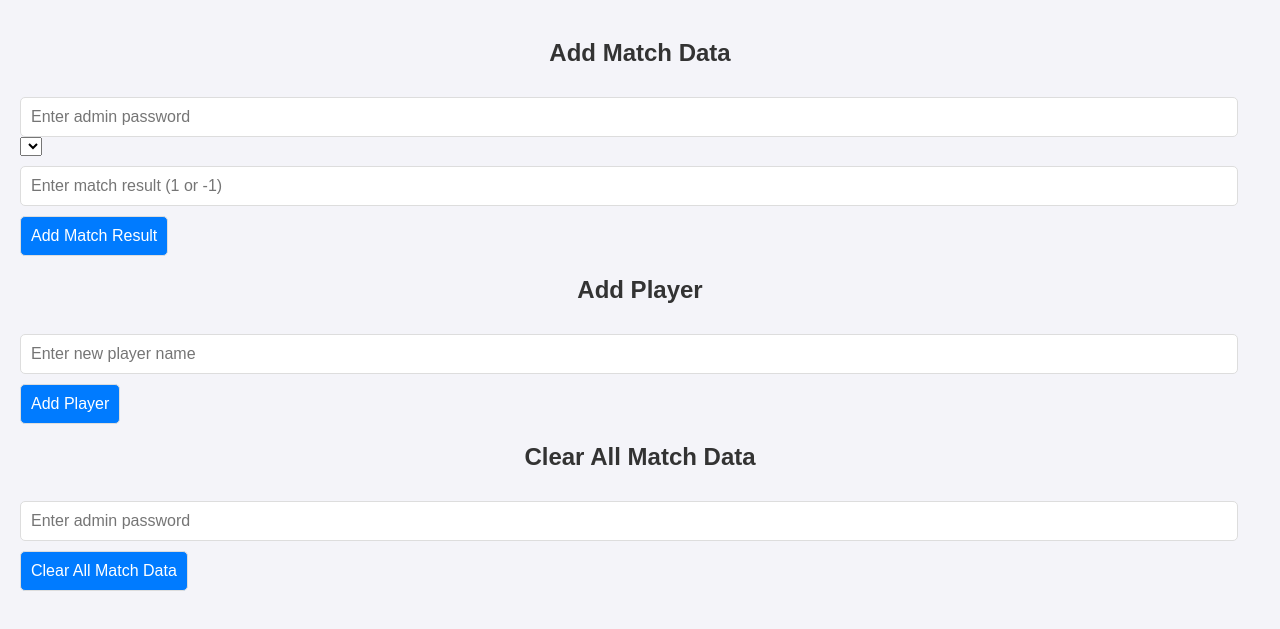
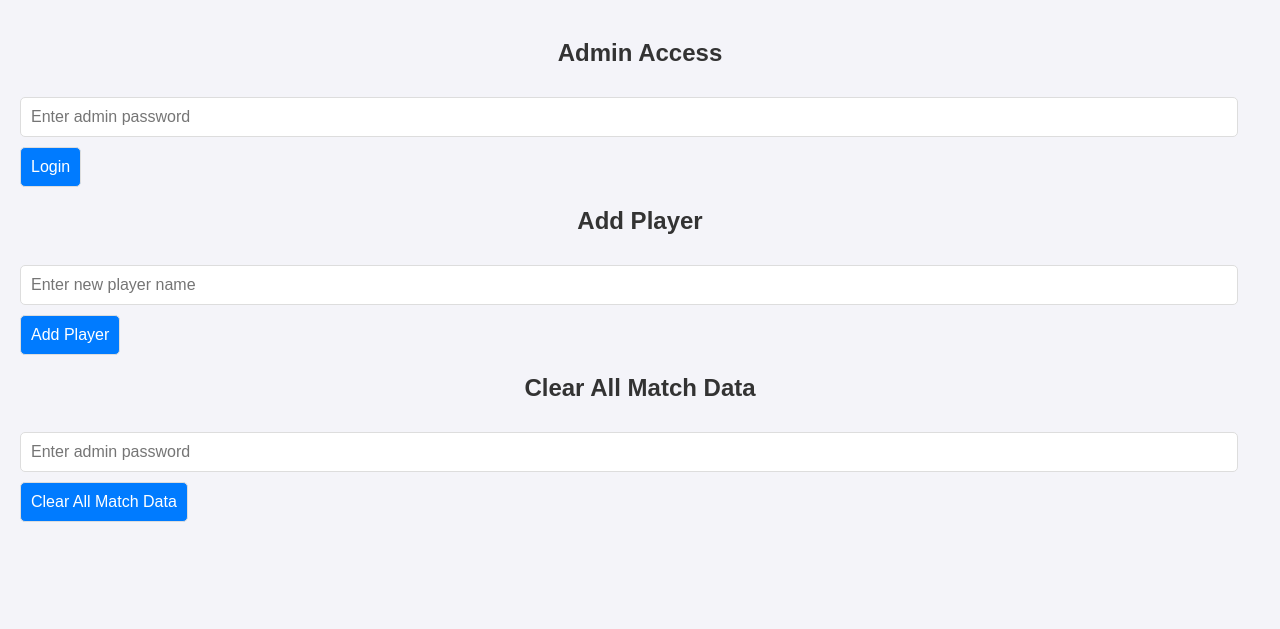
Before and after one commit to tianxj1996/cfang, a plain HTML site: page index.html in a window 1280 px wide. Shown: the part 81-710 px from the top of the page. Drawn offline with Linux system fonts and the light colour scheme; no server answers.

Commit message:
Update index.html

```diff
--- a/index.html
+++ b/index.html
@@ -13,13 +13,16 @@
     <table id="playerTable"></table>
 
     <!-- 添加比赛数据 -->
-    <section id="adminSection">
-        <h2>Add Match Data</h2>
-        <input type="password" id="matchDataPassword" placeholder="Enter admin password">
-        <select id="playerSelect"></select>
-        <input type="number" id="matchResult" placeholder="Enter match result (1 or -1)">
-        <button onclick="addMatchResult()">Add Match Result</button>
-    </section>
+    <h2>Admin Access</h2>
+        <input type="password" id="adminPassword" placeholder="Enter admin password" required>
+        <button onclick="verifyPassword()">Login</button>
+
+        <div id="adminControls" style="display: none;">
+            <h2>Add Match Result</h2>
+            <select id="playerSelect"></select>
+            <input type="number" id="matchResult" placeholder="Enter match result (1 or -1)" required>
+            <button onclick="addMatchResult()">Add Match Result</button>
+        </div>
 
     <!-- 添加新玩家 -->
     <section>
```
